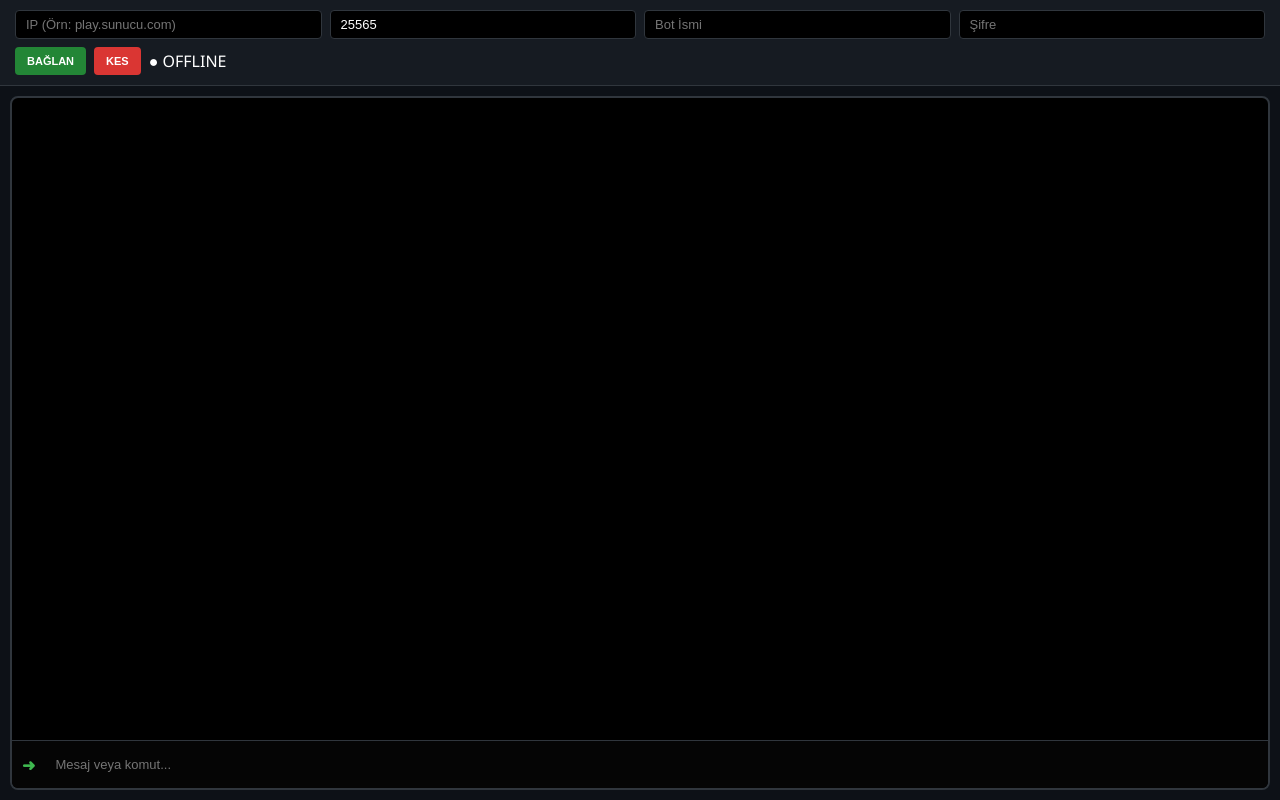
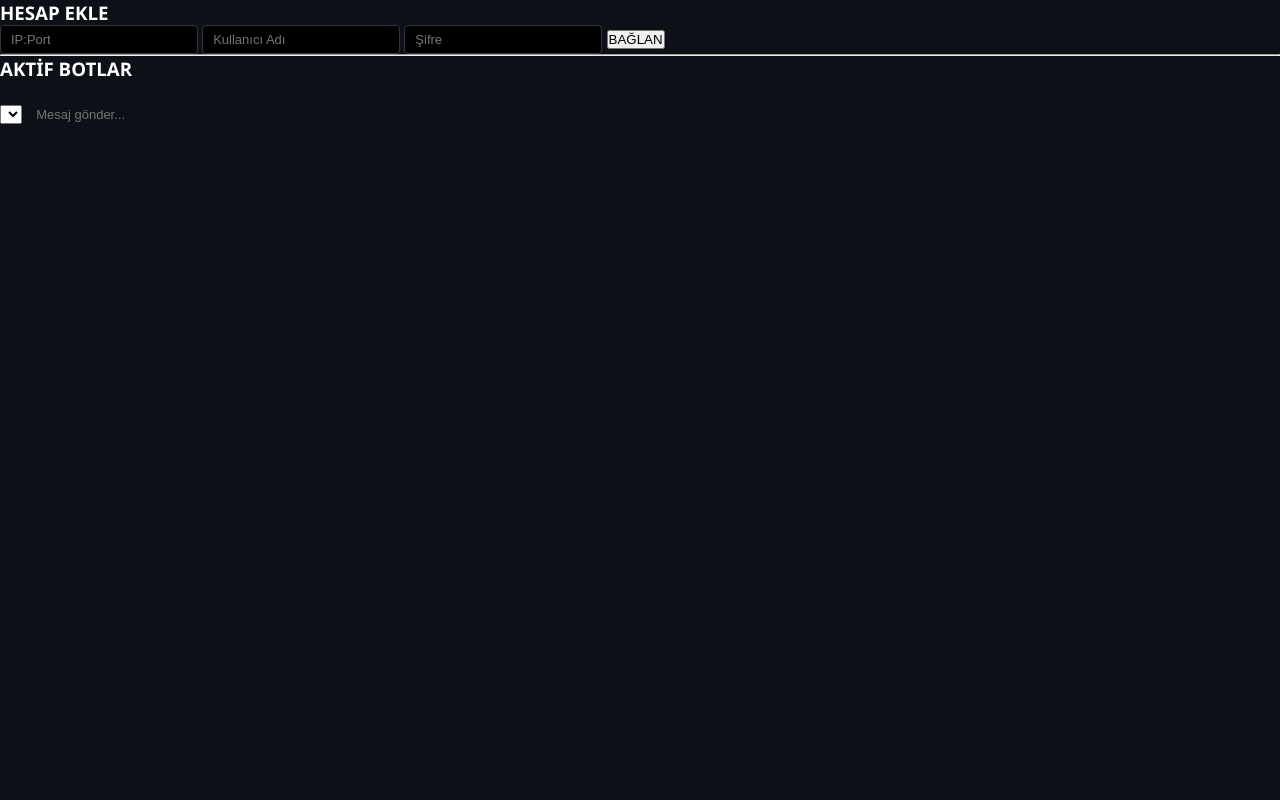
Before and after one commit to Sunay16018/Afk-Client, a website: page index.html in a window 1280 px wide. Drawn offline with nearby package versions, Linux system fonts and the light colour scheme; no server answers.

Commit message:
Update index.html

```diff
--- a/index.html
+++ b/index.html
@@ -3,29 +3,28 @@
 <head>
     <meta charset="UTF-8">
     <meta name="viewport" content="width=device-width, initial-scale=1.0">
-    <title>AFK BOT PANEL</title>
+    <title>AFK MULTI-BOT PANEL</title>
     <link rel="stylesheet" href="style.css">
 </head>
 <body>
-    <div class="top-bar">
-        <div class="input-row">
-            <input type="text" id="host" placeholder="IP (Örn: play.sunucu.com)">
-            <input type="number" id="port" placeholder="Port" value="25565">
-            <input type="text" id="username" placeholder="Bot İsmi">
-            <input type="password" id="password" placeholder="Şifre">
+    <div class="container">
+        <div class="sidebar">
+            <h3>HESAP EKLE</h3>
+            <input type="text" id="host" placeholder="IP:Port">
+            <input type="text" id="user" placeholder="Kullanıcı Adı">
+            <input type="password" id="pass" placeholder="Şifre">
+            <button id="add-bot" class="btn-primary">BAĞLAN</button>
+            <hr>
+            <h3>AKTİF BOTLAR</h3>
+            <div id="bot-list"></div>
         </div>
-        <div class="action-row">
-            <button id="btn-connect" class="btn btn-start">BAĞLAN</button>
-            <button id="btn-stop" class="btn btn-stop">KES</button>
-            <div id="status-indicator">● OFFLINE</div>
-        </div>
-    </div>
 
-    <div class="terminal-window">
-        <div id="logs"></div>
-        <div class="terminal-input-line">
-            <span class="prompt">➜</span>
-            <input type="text" id="chat-input" placeholder="Mesaj veya komut..." autocomplete="off">
+        <div class="main-terminal">
+            <div id="logs"></div>
+            <div class="input-area">
+                <select id="target-bot"></select>
+                <input type="text" id="chat-input" placeholder="Mesaj gönder...">
+            </div>
         </div>
     </div>
 
```
